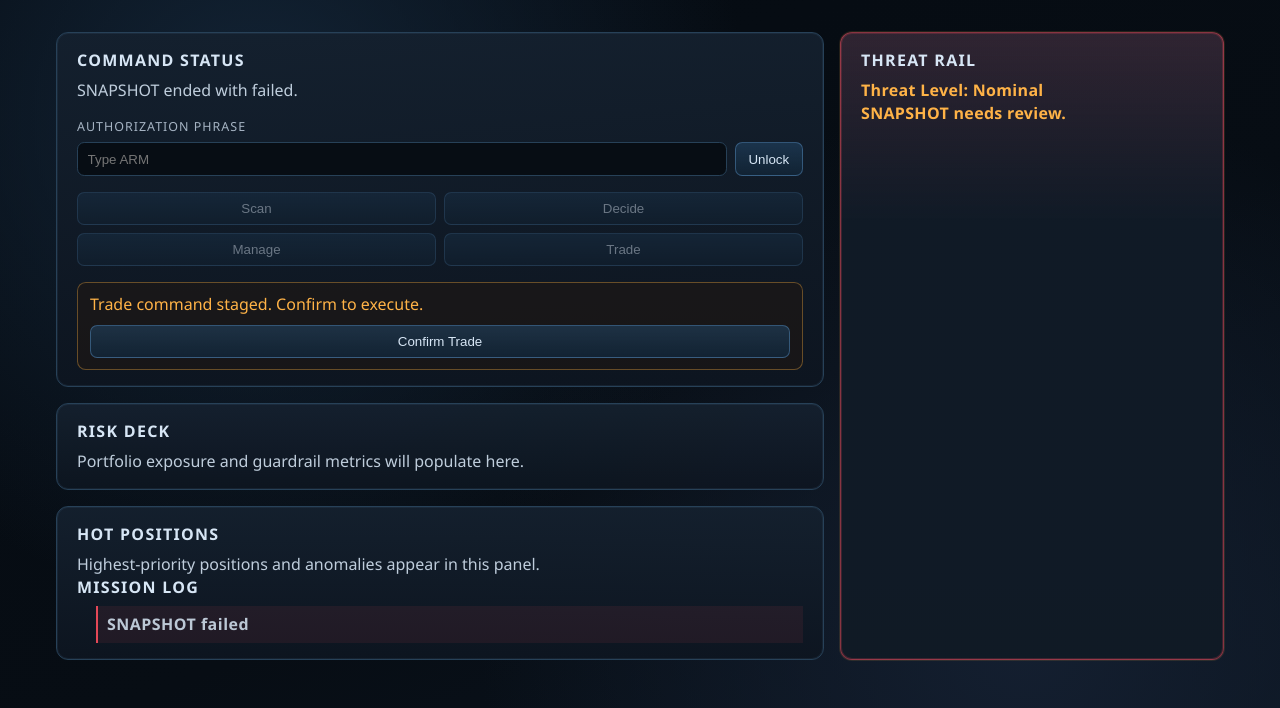
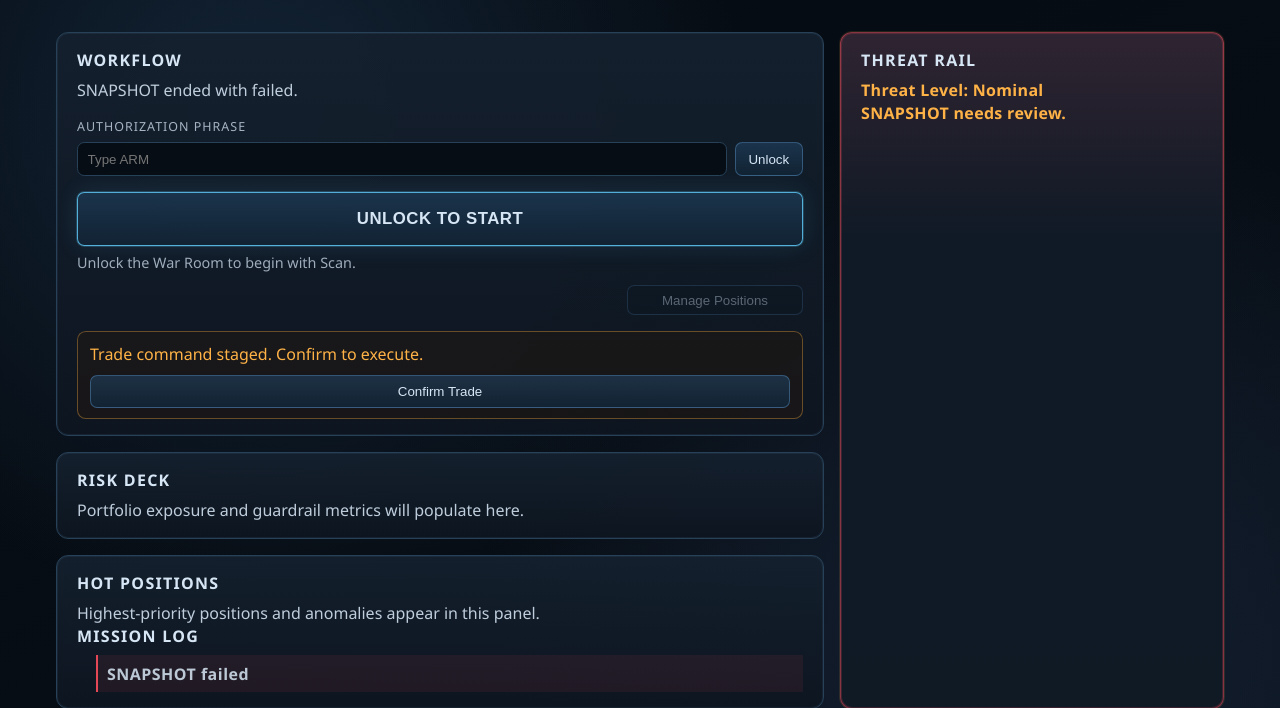
Before and after one commit to shawn1986/app-trader-shawn, a Python web app: template src/trader_shawn/war_room/templates/war_room.html in a window 1280 px wide. Shown: the top 708 px of the page. Run offline with Jinja, Linux system fonts and the light colour scheme; the template is opened without the code that fills it, so the values that code supplies are empty.

Commit message:
重整 War Room 工作流程 CTA

```diff
--- a/src/trader_shawn/war_room/static/war_room.css
+++ b/src/trader_shawn/war_room/static/war_room.css
@@ -89,7 +89,8 @@ body[data-busy="true"] {
 }
 
 .arm-row button,
-.command-grid button,
+.workflow-cta button,
+.secondary-actions button,
 .trade-confirm button {
     border-radius: 0.45rem;
     border: 1px solid rgba(96, 155, 209, 0.42);
@@ -105,25 +106,53 @@ body[data-busy="true"] {
 }
 
 .arm-row button:hover,
-.command-grid button:hover,
+.workflow-cta button:hover,
+.secondary-actions button:hover,
 .trade-confirm button:hover {
     transform: translateY(-1px);
     box-shadow: 0 8px 24px rgba(6, 12, 20, 0.28);
 }
 
-.command-grid {
+.workflow-cta {
     margin-top: 1rem;
     display: grid;
-    grid-template-columns: repeat(2, minmax(0, 1fr));
-    gap: 0.5rem;
+    gap: 0.45rem;
 }
 
-.command-grid button[disabled] {
+.workflow-cta button {
+    min-height: 3.35rem;
+    font-size: 1.05rem;
+    font-weight: 800;
+    letter-spacing: 0.03em;
+    text-transform: uppercase;
+}
+
+.workflow-cta p {
+    color: rgba(215, 230, 245, 0.72);
+    font-size: 0.9rem;
+}
+
+.secondary-actions {
+    margin-top: 0.7rem;
+    display: flex;
+    justify-content: flex-end;
+}
+
+.secondary-actions button {
+    min-width: 11rem;
+    padding: 0.42rem 0.7rem;
+    color: rgba(215, 230, 245, 0.84);
+    background: rgba(12, 23, 35, 0.72);
+}
+
+.workflow-cta button[disabled],
+.secondary-actions button[disabled] {
     cursor: not-allowed;
     opacity: 0.45;
 }
 
-.command-grid button[data-busy="true"] {
+.workflow-cta button[data-busy="true"],
+.secondary-actions button[data-busy="true"] {
     opacity: 1;
     border-color: rgba(99, 209, 255, 0.8);
     box-shadow: 0 0 0 1px rgba(99, 209, 255, 0.2), 0 0 24px rgba(99, 209, 255, 0.12);
--- a/src/trader_shawn/war_room/static/war_room.js
+++ b/src/trader_shawn/war_room/static/war_room.js
@@ -6,6 +6,7 @@ let busyCommand = null;
 let isArmed = false;
 let activeCommandJobId = null;
 let tradeReady = false;
+let primaryCommand = null;
 
 const COMMAND_COPY_DEFAULT = "Core systems online. Monitoring live operations.";
 const THREAT_COPY_DEFAULT = "Type ARM to unlock";
@@ -31,15 +32,31 @@ function commandDetail(value) {
     return "Running War Room command.";
 }
 
+function setPrimaryWorkflow(command, label, tip) {
+    primaryCommand = command;
+    const button = document.querySelector("[data-primary-command]");
+    const tipEl = document.querySelector("[data-primary-tip]");
+    if (button) {
+        button.textContent = label;
+        button.dataset.command = command || "";
+    }
+    if (tipEl) {
+        tipEl.textContent = tip;
+    }
+    syncCommandAvailability();
+}
+
 function syncCommandAvailability() {
-    document.querySelectorAll("[data-command]").forEach((button) => {
-        const commandName = button.dataset.command || "";
-        let commandDisabled = !isArmed || busyCommand !== null;
-        if (commandName === "trade" && !tradeReady) {
-            commandDisabled = true;
-        }
-        button.disabled = commandDisabled;
-        button.dataset.busy = busyCommand === button.dataset.command ? "true" : "false";
+    const primaryButton = document.querySelector("[data-primary-command]");
+    if (primaryButton) {
+        primaryButton.disabled = !isArmed || busyCommand !== null || primaryCommand === null;
+        primaryButton.dataset.busy = busyCommand === primaryCommand ? "true" : "false";
+    }
+
+    document.querySelectorAll("[data-secondary-command]").forEach((button) => {
+        const commandName = button.dataset.secondaryCommand || "";
+        button.disabled = !isArmed || busyCommand !== null;
+        button.dataset.busy = busyCommand === commandName ? "true" : "false";
     });
 
     const armInput = document.querySelector("[data-arm-input]");
@@ -333,15 +350,49 @@ function applyCommandOutcome(result) {
         tradeReady = false;
         hideTradeConfirm();
     }
+    if (command === "scan") {
+        const counts = scanCounts(result);
+        if (resultSeverity(result) === "error" || counts.candidates === 0) {
+            setPrimaryWorkflow(
+                "scan",
+                "Run Scan Again",
+                "No approved path yet. Review the notes below, then scan again after quotes or filters change.",
+            );
+        } else {
+            setPrimaryWorkflow(
+                "decide",
+                "Run Decide",
+                "Review the candidates below, then run the decision engine.",
+            );
+        }
+    }
     if (command === "decide") {
         pendingTrade = null;
         tradeReady = isApprovedDecision(result);
         hideTradeConfirm();
+        if (tradeReady) {
+            setPrimaryWorkflow(
+                "trade",
+                "Stage Trade",
+                "Decision approved. Stage the trade first; confirmation is a separate final step.",
+            );
+        } else {
+            setPrimaryWorkflow(
+                "scan",
+                "Run Scan Again",
+                "Decision did not approve a trade. Wait for better quotes or adjust scan filters before scanning again.",
+            );
+        }
     }
     if (command === "trade") {
         pendingTrade = null;
         tradeReady = false;
         hideTradeConfirm();
+        setPrimaryWorkflow(
+            "scan",
+            "Run Scan",
+            "Trade flow finished. Start the next opportunity with a fresh scan.",
+        );
     }
     renderCandidatePreview(result);
     renderNextActions(result);
@@ -417,6 +468,18 @@ function renderPersistentResultSummary(result) {
 function setArmedMode(armed) {
     isArmed = armed;
     document.body.dataset.mode = armed ? "armed" : "monitoring";
+    if (armed && primaryCommand === null) {
+        setPrimaryWorkflow(
+            "scan",
+            "Run Scan",
+            "First step: scan option quotes and build candidate spreads.",
+        );
+        return;
+    }
+    if (!armed) {
+        setPrimaryWorkflow(null, "Unlock to start", "Unlock the War Room to begin with Scan.");
+        return;
+    }
     syncCommandAvailability();
 }
 
@@ -763,6 +826,11 @@ async function runCommand(commandName) {
         }
         pendingTrade = {command: "trade"};
         showTradeConfirm();
+        setPrimaryWorkflow(
+            null,
+            "Trade Staged",
+            "Final step: review the staged trade, then confirm only if you want to send the order.",
+        );
         return;
     }
 
@@ -836,10 +904,24 @@ document.addEventListener("DOMContentLoaded", () => {
         });
     }
 
-    document.querySelectorAll("[data-command]").forEach((button) => {
+    const primaryButton = document.querySelector("[data-primary-command]");
+    if (primaryButton) {
+        primaryButton.addEventListener("click", () => {
+            if (!primaryCommand) {
+                return;
+            }
+            const command = primaryCommand;
+            runCommand(command).catch(() =>
+                prependMissionResult({command, status: "failed"}),
+            );
+        });
+    }
+
+    document.querySelectorAll("[data-secondary-command]").forEach((button) => {
         button.addEventListener("click", () => {
-            runCommand(button.dataset.command).catch(() =>
-                prependMissionResult({command: button.dataset.command, status: "failed"}),
+            const command = button.dataset.secondaryCommand;
+            runCommand(command).catch(() =>
+                prependMissionResult({command, status: "failed"}),
             );
         });
     });
--- a/src/trader_shawn/war_room/templates/war_room.html
+++ b/src/trader_shawn/war_room/templates/war_room.html
@@ -9,7 +9,7 @@
 <body data-mode="monitoring" data-threat="nominal" data-busy="false">
     <main class="war-room">
         <section class="panel command-status">
-            <h2>Command Status</h2>
+            <h2>Workflow</h2>
             <p data-command-copy>Core systems online. Monitoring live operations.</p>
             <div class="arm-controls">
                 <label for="arm-phrase">Authorization Phrase</label>
@@ -18,11 +18,12 @@
                     <button type="button" data-arm-submit>Unlock</button>
                 </div>
             </div>
-            <div class="command-grid">
-                <button type="button" data-command="scan" disabled>Scan</button>
-                <button type="button" data-command="decide" disabled>Decide</button>
-                <button type="button" data-command="manage" disabled>Manage</button>
-                <button type="button" data-command="trade" disabled>Trade</button>
+            <section class="workflow-cta" data-workflow-cta>
+                <button type="button" data-primary-command disabled>Unlock to start</button>
+                <p data-primary-tip>Unlock the War Room to begin with Scan.</p>
+            </section>
+            <div class="secondary-actions">
+                <button type="button" data-secondary-command="manage" disabled>Manage Positions</button>
             </div>
             <section class="next-actions" data-next-actions hidden aria-live="polite">
                 <h3 data-next-title>Next actions</h3>
```
Also changed, not shown: tests/integration/test_war_room_ui.py (+91 -33 lines).
